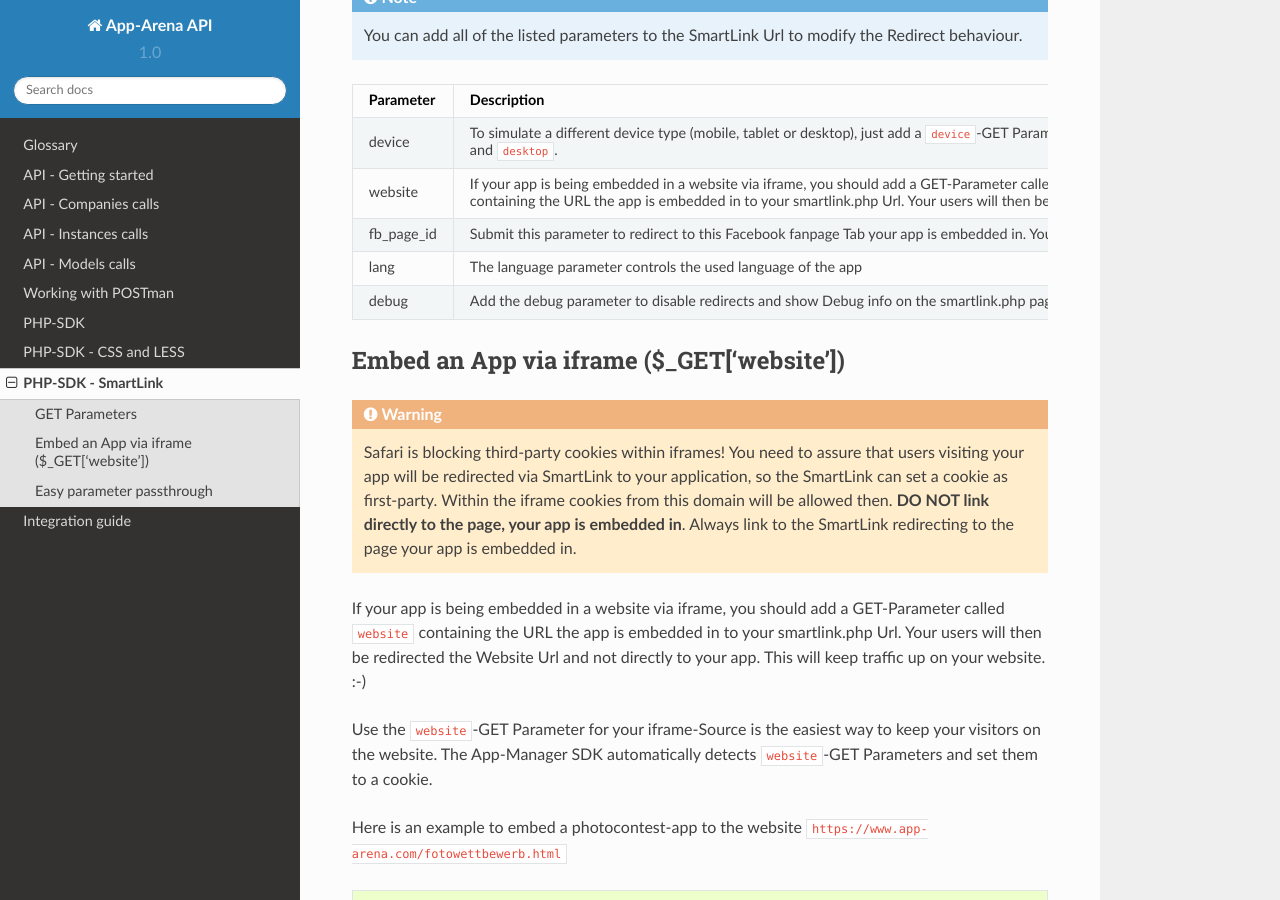
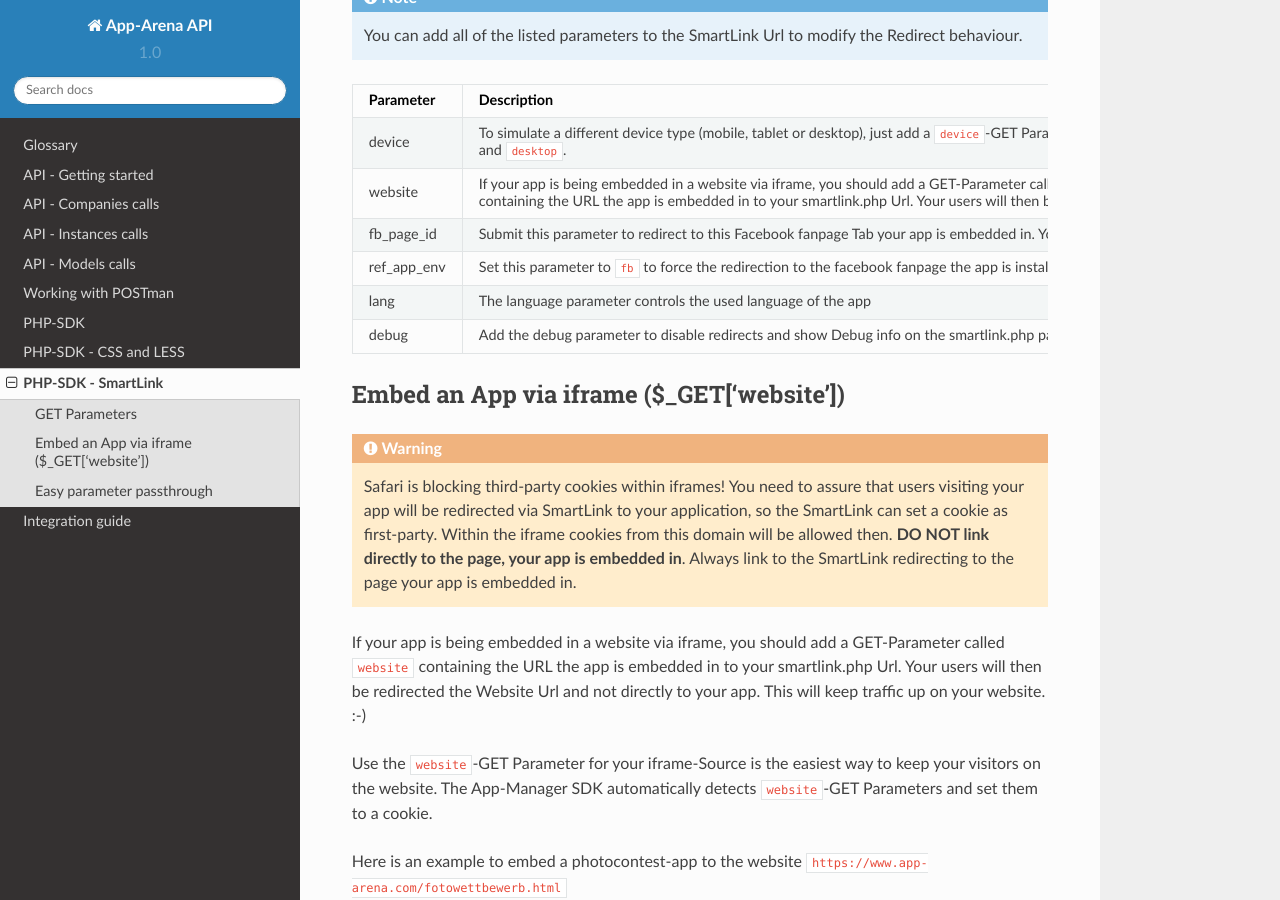
Before and after one commit to apparena/docs, a Sphinx documentation site: the page built from docs/sdk/php/190-smartlink.rst, in a window 1280 px wide and 900 px high, scrolled down 599 px. Built offline with Sphinx 7.4.7 and the Read the Docs theme 2.0.0, drawn with Linux system fonts in a browser that asks for light colours.

Commit message:
Add ref_app_env Parameter to the SmartLink documentation

```diff
--- a/docs/sdk/php/190-smartlink.rst
+++ b/docs/sdk/php/190-smartlink.rst
@@ -38,6 +38,9 @@ links and some ``GET``-Parameters to modify the Redirect-Behaviour.
 | fb_page_id    | Submit this parameter to redirect to this Facebook fanpage Tab   |                                                         |
 |               | your app is embedded in. You can use this to have the same app   |                                                         |
 |               | installed on several fanpages and to control the redirects       |                                                         |
++---------------+------------------------------------------------------------------+---------------------------------------------------------+
+| ref_app_env   | Set this parameter to ``fb`` to force the redirection to the     | ``https://www.my-app.com/?i_id=1234&ref_app_env=fb``    |
+|               | facebook fanpage the app is installed on.                        |                                                         |
 +---------------+------------------------------------------------------------------+---------------------------------------------------------+
 | lang          | The language parameter controls the used language of the app     | Show your app in french:                                |
 |               |                                                                  | ``https://www.my-web-app.com/?i_id=1234&lang=fr_FR``    |
```
